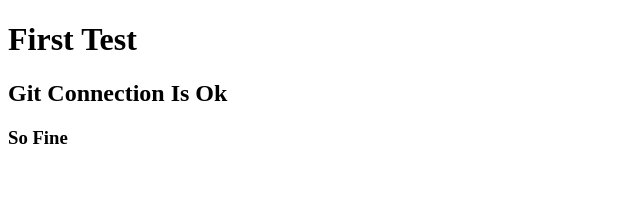
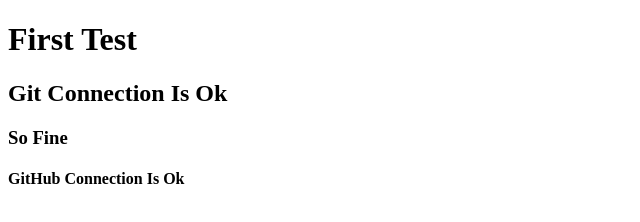
Before and after one commit to bodylinksweater/bodylinksweater, a plain HTML site: page index.html in a window 1280 px wide. Shown: the whole page, without its empty margins (0-640 px from the left). Drawn offline with Linux system fonts and the light colour scheme.

Commit message:
GitHub Connection Is Ok

```diff
--- a/index.html
+++ b/index.html
@@ -11,6 +11,7 @@
     <h1>First Test</h1>
     <h2>Git Connection Is Ok</h2>
     <h3>So Fine</h3>
+    <h4>GitHub Connection Is Ok</h4>
 
 </body>
 
```
